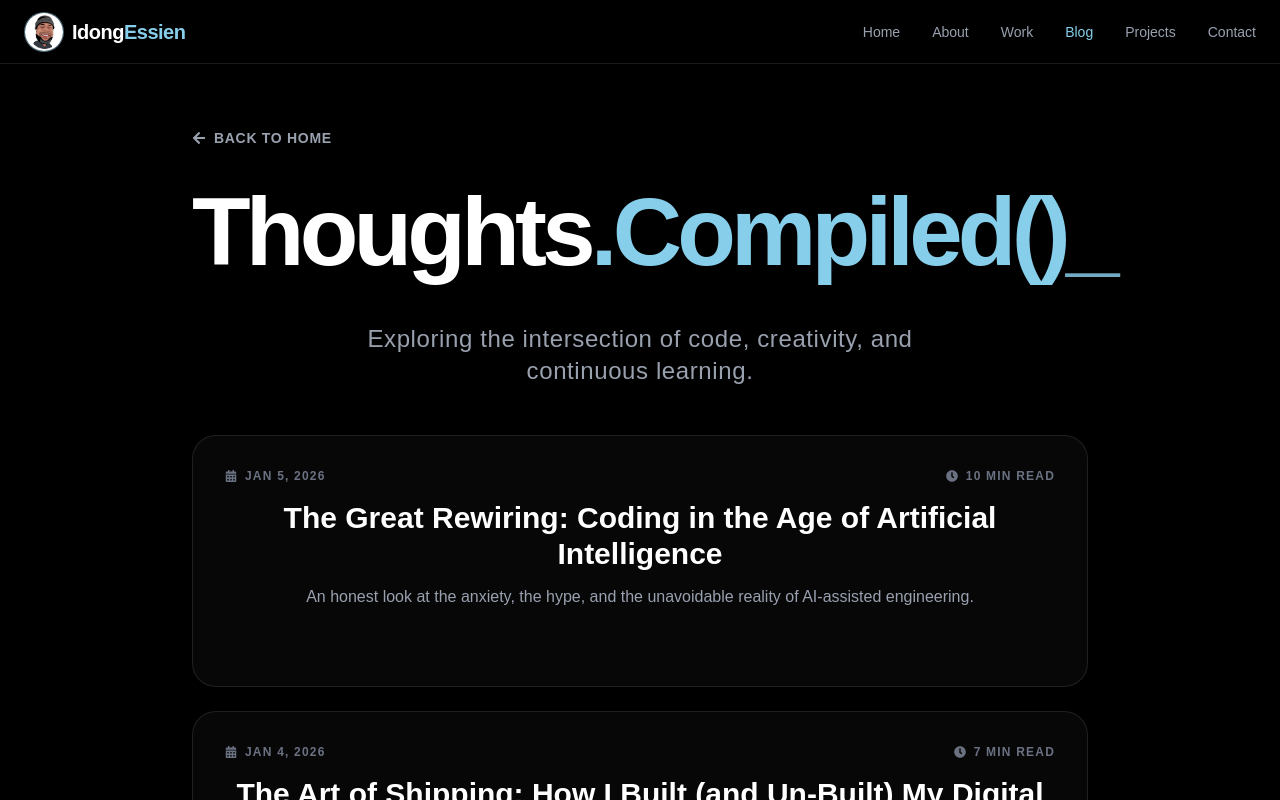
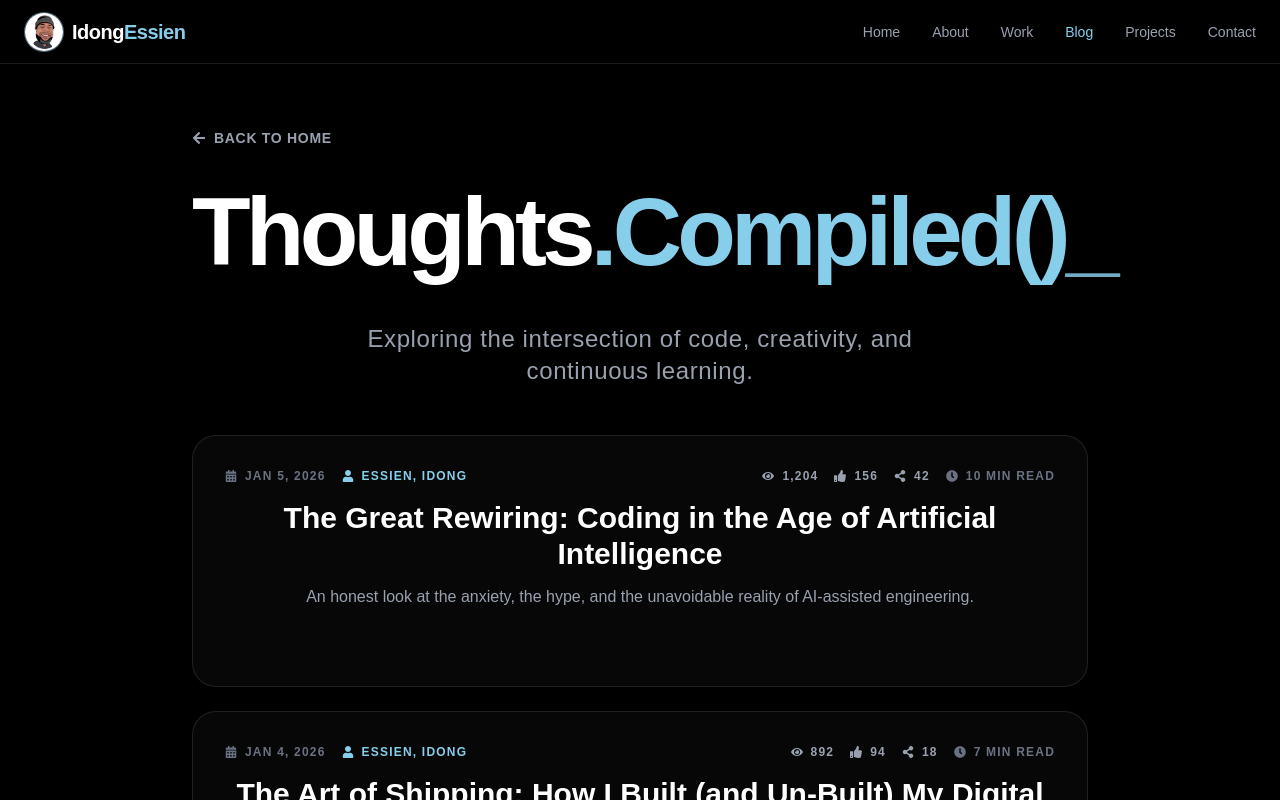
Before and after one commit to idongCodes/idong-essien, a Next.js app: page /blog in a window 1280 px wide. Shown: the top 800 px of the page. Built offline with nearby package versions, Linux system fonts and the light colour scheme.

Commit message:
Add Client-Side View, Like and Share Count

```diff
--- a/app/blog/page.tsx
+++ b/app/blog/page.tsx
@@ -3,17 +3,24 @@
 import { useState, useEffect, Suspense } from "react";
 import Link from "next/link";
 import { useRouter, useSearchParams } from "next/navigation";
-import { FaArrowLeft, FaTimes, FaShareAlt, FaCalendarAlt, FaClock, FaCheck } from "react-icons/fa";
-import BlogTypewriter from "@/components/BlogTypewriter";
+import {
+  FaArrowLeft, FaTimes, FaShareAlt, FaCalendarAlt,
+  FaClock, FaCheck, FaUser, FaEye, FaThumbsUp
+} from "react-icons/fa";
+import BlogTypewriter from "@/components/BlogTypewriter"; // <--- RESTORED THIS IMPORT
 
-// --- 1. BLOG DATA ---
+// --- 1. BLOG DATA (With Likes) ---
 const blogPosts = [
   {
     id: "the-great-rewiring-coding-in-the-age-of-ai",
     title: "The Great Rewiring: Coding in the Age of Artificial Intelligence",
     headline: "An honest look at the anxiety, the hype, and the unavoidable reality of AI-assisted engineering.",
     date: "Jan 5, 2026",
+    author: "Essien, Idong",
     readTime: "10 min read",
+    initialViews: 1204,
+    initialShares: 42,
+    initialLikes: 156,
     content: (
       <>
         <h4 className="text-xl font-bold text-white mt-8 mb-4">The Atmosphere: A Mix of Awe and Existential Dread</h4>
@@ -89,7 +96,11 @@ const blogPosts = [
     title: "The Art of Shipping: How I Built (and Un-Built) My Digital Home",
     headline: "A developer’s journey through Next.js, mobile UX struggles, and the humbling lesson that \"less is often more.\"",
     date: "Jan 4, 2026",
+    author: "Essien, Idong",
     readTime: "7 min read",
+    initialViews: 892,
+    initialShares: 18,
+    initialLikes: 94,
     content: (
       <>
         <h4 className="text-xl font-bold text-white mt-8 mb-4">The Vision: Why Build This?</h4>
@@ -177,45 +188,77 @@ const blogPosts = [
   }
 ];
 
-// --- 2. BLOG LIST COMPONENT (Handles logic) ---
+// --- 2. BLOG LIST COMPONENT ---
 function BlogList() {
   const [showContent, setShowContent] = useState(false);
   const [selectedPost, setSelectedPost] = useState<typeof blogPosts[0] | null>(null);
   const [copied, setCopied] = useState(false);
 
-  // Next.js Navigation Hooks
+  // STATE: Holds dynamic stats (Views, Shares, Likes)
+  const [postStats, setPostStats] = useState(() => {
+    const initialStats: Record<string, { views: number; shares: number; likes: number }> = {};
+    blogPosts.forEach(post => {
+      initialStats[post.id] = {
+        views: post.initialViews,
+        shares: post.initialShares,
+        likes: post.initialLikes
+      };
+    });
+    return initialStats;
+  });
+
   const router = useRouter();
   const searchParams = useSearchParams();
 
-  // EFFECT: Check URL on load to open post
   useEffect(() => {
     const postId = searchParams.get('id');
     if (postId) {
       const post = blogPosts.find(p => p.id === postId);
       if (post) {
         setSelectedPost(post);
-        setShowContent(true); // Ensure background is visible too
+        setShowContent(true);
+        incrementView(postId);
       }
     }
   }, [searchParams]);
 
-  // ACTION: Open Post (Update URL)
+  // --- STATS HELPERS ---
+  const incrementView = (id: string) => {
+    setPostStats(prev => ({
+      ...prev,
+      [id]: { ...prev[id], views: prev[id].views + 1 }
+    }));
+  };
+
+  const incrementShare = (id: string) => {
+    setPostStats(prev => ({
+      ...prev,
+      [id]: { ...prev[id], shares: prev[id].shares + 1 }
+    }));
+  };
+
+  const incrementLike = (id: string) => {
+    setPostStats(prev => ({
+      ...prev,
+      [id]: { ...prev[id], likes: prev[id].likes + 1 }
+    }));
+  };
+
+  // --- ACTIONS ---
   const openPost = (post: typeof blogPosts[0]) => {
     setSelectedPost(post);
-    // Push state without reloading page
+    incrementView(post.id);
     router.push(`/blog?id=${post.id}`, { scroll: false });
   };
 
-  // ACTION: Close Post (Reset URL)
   const closePost = () => {
     setSelectedPost(null);
     setCopied(false);
     router.push('/blog', { scroll: false });
   };
 
-  // ACTION: Share Logic (Real Copy)
   const handleShare = async (post: typeof blogPosts[0]) => {
-    // Generate the exact link to this post
+    incrementShare(post.id);
     const origin = typeof window !== 'undefined' ? window.location.origin : '';
     const shareUrl = `${origin}/blog?id=${post.id}`;
 
@@ -225,23 +268,16 @@ function BlogList() {
       url: shareUrl,
     };
 
-    // Try Native Share (Mobile)
     if (navigator.share) {
       try {
         await navigator.share(shareData);
-      } catch (err) {
-        console.log("Error sharing", err);
-      }
-    }
-    // Fallback: Copy to Clipboard (Desktop)
-    else {
+      } catch (err) { console.log("Error sharing", err); }
+    } else {
       try {
         await navigator.clipboard.writeText(shareUrl);
         setCopied(true);
-        setTimeout(() => setCopied(false), 2000); // Reset after 2s
-      } catch (err) {
-        alert("Could not copy link. Manually copy URL from browser.");
-      }
+        setTimeout(() => setCopied(false), 2000);
+      } catch (err) { alert("Could not copy link."); }
     }
   };
 
@@ -259,91 +295,112 @@ function BlogList() {
       </div>
 
       <div className="max-w-4xl w-full space-y-12">
-
         <div className="text-center space-y-6">
           <BlogTypewriter onComplete={() => setShowContent(true)} />
 
-          <div
-            className={`transition-opacity duration-1000 ease-in flex flex-col items-center gap-12 ${
-              showContent ? "opacity-100 translate-y-0" : "opacity-0 translate-y-4"
-            }`}
-          >
+          <div className={`transition-opacity duration-1000 ease-in flex flex-col items-center gap-12 ${showContent ? "opacity-100 translate-y-0" : "opacity-0 translate-y-4"}`}>
             <p className="text-xl md:text-2xl text-gray-400 font-light tracking-wide max-w-2xl mx-auto text-center">
               Exploring the intersection of code, creativity, and continuous learning.
             </p>
 
-            {/* --- BLOG CARDS GRID --- */}
+            {/* --- GRID --- */}
             <div className="w-full grid grid-cols-1 gap-6">
               {blogPosts.map((post) => (
                 <div
                   key={post.id}
-                  onClick={() => openPost(post)} // Use helper function
+                  onClick={() => openPost(post)}
                   className="group cursor-pointer p-8 rounded-3xl border border-white/10 bg-zinc-900/30 backdrop-blur-sm hover:bg-zinc-900/60 hover:border-sky-blue/30 transition-all duration-300 shadow-xl"
                 >
                   <div className="flex flex-col md:flex-row md:items-center justify-between gap-4 mb-4 text-xs font-bold uppercase tracking-widest text-gray-500">
-                    <div className="flex items-center gap-2">
-                      <FaCalendarAlt /> {post.date}
+                    <div className="flex items-center gap-4">
+                        <div className="flex items-center gap-2">
+                            <FaCalendarAlt /> {post.date}
+                        </div>
+                        <div className="flex items-center gap-2 text-sky-blue">
+                            <FaUser /> {post.author}
+                        </div>
                     </div>
-                    <div className="flex items-center gap-2">
-                      <FaClock /> {post.readTime}
+                    <div className="flex items-center gap-4">
+                      {/* STATS ON CARD */}
+                      <div className="flex items-center gap-2 text-gray-400 group-hover:text-white transition-colors">
+                        <FaEye /> {postStats[post.id]?.views.toLocaleString()}
+                      </div>
+
+                      {/* LIKE BUTTON ON CARD (Interactive!) */}
+                      <button
+                        onClick={(e) => {
+                          e.stopPropagation(); // Stop card from opening
+                          incrementLike(post.id);
+                        }}
+                        className="flex items-center gap-2 text-gray-400 hover:text-sky-blue transition-colors"
+                      >
+                        <FaThumbsUp /> {postStats[post.id]?.likes.toLocaleString()}
+                      </button>
+
+                      <div className="flex items-center gap-2 text-gray-400 group-hover:text-white transition-colors">
+                        <FaShareAlt /> {postStats[post.id]?.shares.toLocaleString()}
+                      </div>
+
+                      <div className="flex items-center gap-2">
+                        <FaClock /> {post.readTime}
+                      </div>
                     </div>
                   </div>
 
                   <h2 className="text-2xl md:text-3xl font-bold text-white mb-3 group-hover:text-sky-blue transition-colors">
                     {post.title}
                   </h2>
-
                   <p className="text-gray-400 font-light leading-relaxed">
                     {post.headline}
                   </p>
-
                   <div className="mt-6 flex items-center text-sky-blue text-sm font-bold uppercase tracking-wide opacity-0 group-hover:opacity-100 transition-opacity transform translate-y-2 group-hover:translate-y-0">
                     Read Story &rarr;
                   </div>
                 </div>
               ))}
             </div>
-
           </div>
         </div>
-
       </div>
 
-      {/* --- READING MODAL --- */}
+      {/* --- MODAL --- */}
       {selectedPost && (
         <div className="fixed inset-0 z-[60] flex items-center justify-center p-4 md:p-8">
+          <div className="absolute inset-0 bg-black/90 backdrop-blur-md" onClick={closePost}></div>
 
-          {/* Backdrop */}
-          <div
-            className="absolute inset-0 bg-black/90 backdrop-blur-md"
-            onClick={closePost} // Use helper function
-          ></div>
-
-          {/* Modal Content */}
           <div className="relative w-full max-w-3xl h-full md:h-auto md:max-h-[85vh] bg-zinc-900 border border-white/10 rounded-3xl shadow-2xl flex flex-col overflow-hidden animate-[fadeIn_0.3s_ease-out]">
 
-            {/* Modal Header */}
             <div className="p-6 md:p-8 border-b border-white/10 flex justify-between items-start gap-4 bg-black/20">
               <div>
-                <div className="flex items-center gap-3 text-xs font-bold uppercase tracking-widest text-sky-blue mb-3">
-                  <span>{selectedPost.date}</span>
-                  <span>•</span>
-                  <span>{selectedPost.readTime}</span>
+                <div className="flex flex-wrap items-center gap-x-3 gap-y-2 text-xs font-bold uppercase tracking-widest text-sky-blue mb-3">
+                  <span className="whitespace-nowrap">{selectedPost.date}</span>
+                  <span className="hidden sm:inline">•</span>
+                  <span className="whitespace-nowrap">{selectedPost.author}</span>
+                  <span className="hidden sm:inline">•</span>
+                  <span className="whitespace-nowrap">{selectedPost.readTime}</span>
+
+                  <span className="hidden sm:inline text-gray-600">|</span>
+
+                  {/* HEADER STATS */}
+                  <span className="flex items-center gap-1 text-gray-400">
+                     <FaEye /> {postStats[selectedPost.id]?.views.toLocaleString()}
+                  </span>
+                  <span className="flex items-center gap-1 text-gray-400">
+                     <FaThumbsUp /> {postStats[selectedPost.id]?.likes.toLocaleString()}
+                  </span>
+                  <span className="flex items-center gap-1 text-gray-400">
+                     <FaShareAlt /> {postStats[selectedPost.id]?.shares.toLocaleString()}
+                  </span>
                 </div>
                 <h2 className="text-2xl md:text-3xl font-bold text-white leading-tight">
                   {selectedPost.title}
                 </h2>
               </div>
-
-              <button
-                onClick={closePost}
-                className="p-2 rounded-full bg-white/5 hover:bg-white/10 text-gray-400 hover:text-white transition-colors"
-              >
+              <button onClick={closePost} className="p-2 rounded-full bg-white/5 hover:bg-white/10 text-gray-400 hover:text-white transition-colors">
                 <FaTimes size={20} />
               </button>
             </div>
 
-            {/* Modal Body (Scrollable) */}
             <div className="flex-1 overflow-y-auto p-6 md:p-10 custom-scrollbar">
               <p className="text-xl text-gray-300 font-light mb-8 italic border-l-2 border-sky-blue pl-4">
                 {selectedPost.headline}
@@ -353,14 +410,21 @@ function BlogList() {
               </div>
             </div>
 
-            {/* Modal Footer */}
-            <div className="p-4 md:p-6 border-t border-white/10 bg-black/20 flex justify-end">
+            {/* MODAL ACTIONS FOOTER */}
+            <div className="p-4 md:p-6 border-t border-white/10 bg-black/20 flex flex-wrap gap-4 justify-end">
+
+              {/* BIG LIKE BUTTON */}
+              <button
+                onClick={() => incrementLike(selectedPost.id)}
+                className="flex items-center gap-2 px-6 py-3 rounded-full font-bold transition-all border border-sky-blue/30 text-sky-blue hover:bg-sky-blue/10 active:scale-95"
+              >
+                <FaThumbsUp /> Like ({postStats[selectedPost.id]?.likes.toLocaleString()})
+              </button>
+
               <button
                 onClick={() => handleShare(selectedPost)}
                 className={`flex items-center gap-2 px-6 py-3 rounded-full font-bold transition-all shadow-[0_0_15px_rgba(135,206,235,0.3)] ${
-                  copied
-                    ? "bg-green-500 text-white"
-                    : "bg-sky-blue text-black hover:bg-sky-400"
+                  copied ? "bg-green-500 text-white" : "bg-sky-blue text-black hover:bg-sky-400"
                 }`}
               >
                 {copied ? <FaCheck /> : <FaShareAlt />}
@@ -371,13 +435,10 @@ function BlogList() {
           </div>
         </div>
       )}
-
     </div>
   );
 }
 
-// --- 3. MAIN PAGE EXPORT (WITH SUSPENSE) ---
-// Suspense is required when using useSearchParams in a client component
 export default function BlogPage() {
   return (
     <Suspense fallback={<div className="min-h-screen bg-black" />}>
```
